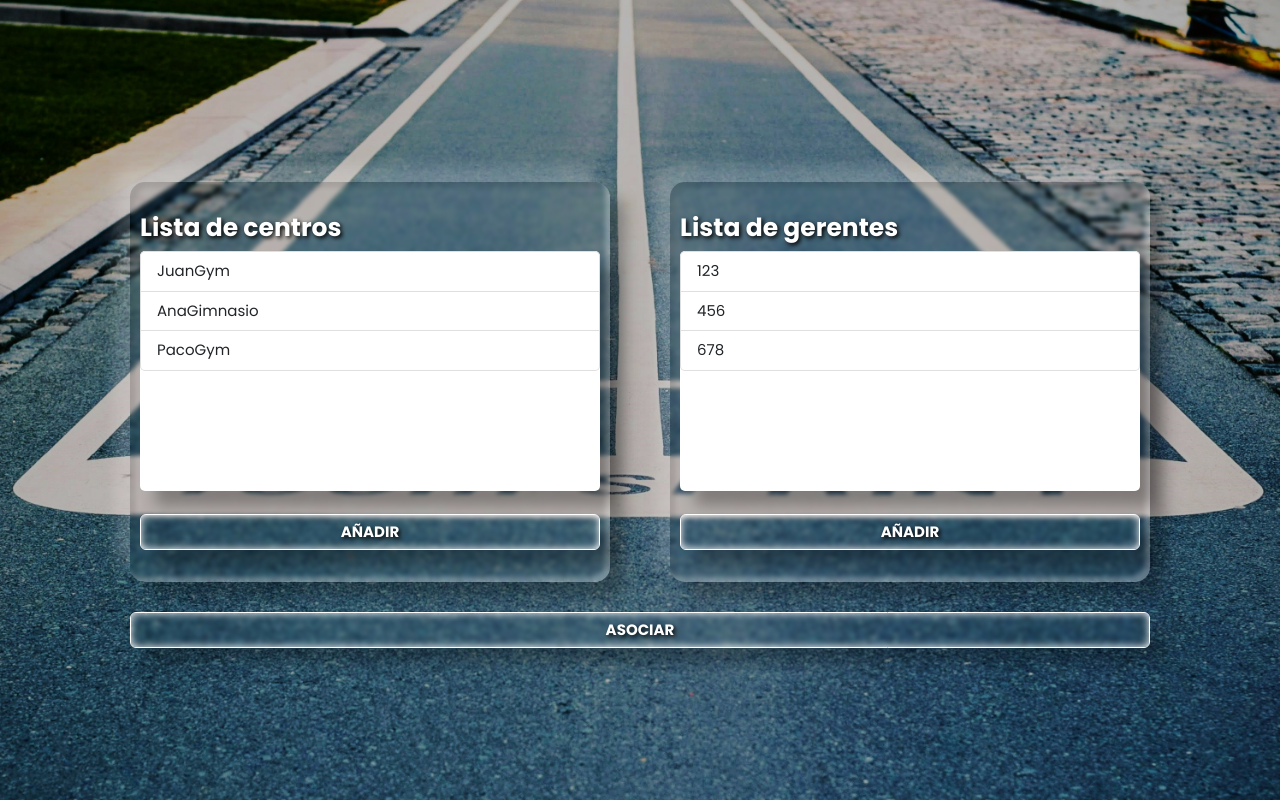
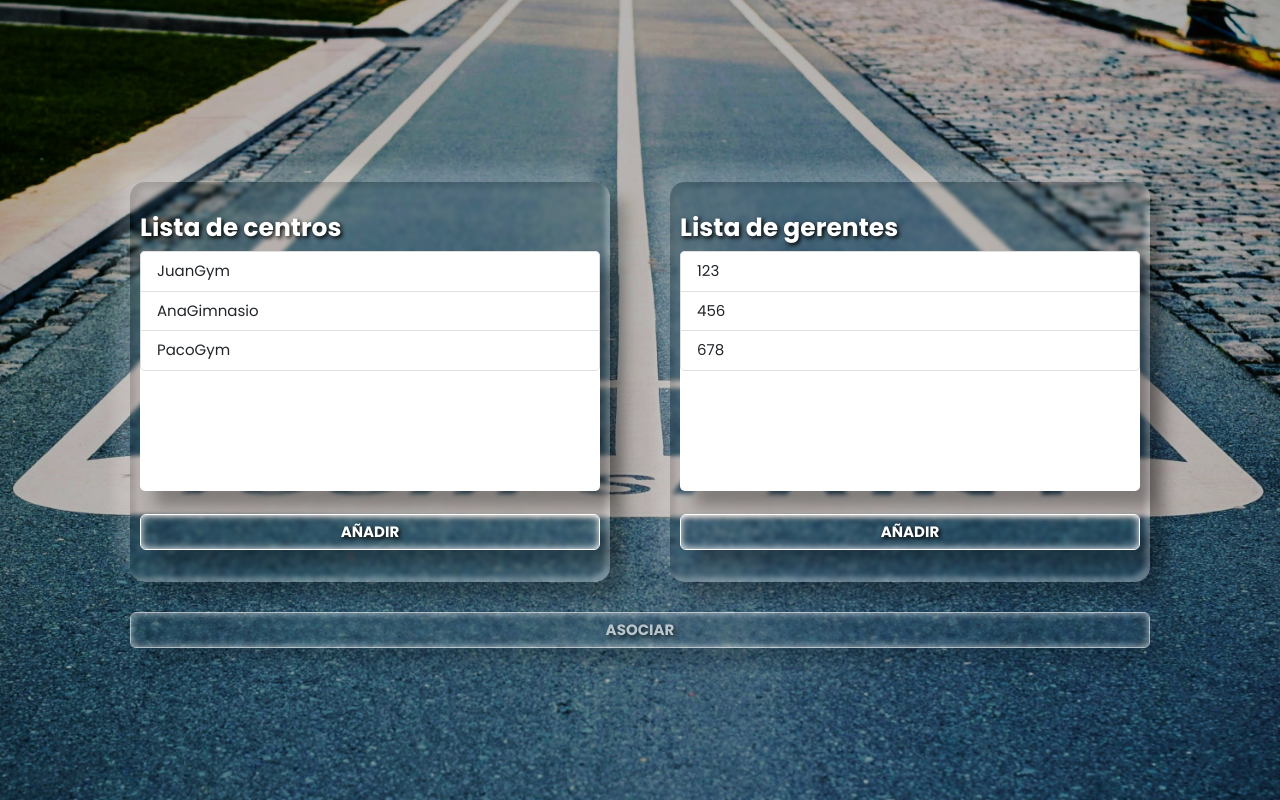
Before and after one commit to SII-Informatica-UMA/ciklum-webbuilders360, an Angular app in the folder project/my-app/: page / in a window 1280 px wide. Built offline with nearby package versions, Linux system fonts and the light colour scheme.

Commit message:
falta terminar asociar

```diff
--- a/project/my-app/src/app/app.component.css
+++ b/project/my-app/src/app/app.component.css
@@ -143,6 +143,7 @@ body{
     width: 1020px;
     background-color: transparent rgb(255, 255, 255, 0.2);
     backdrop-filter: blur(2px);
+
 }
 
 .btn:hover{
--- a/project/my-app/src/app/app.component.html
+++ b/project/my-app/src/app/app.component.html
@@ -50,6 +50,6 @@
       Mensajes aparecerían aquí
     </ng-template>
   </div>
-  <button id="asociarBtn" type="button" class="btn" (click)="asociar()" *ngIf="esAdmin; else null">ASOCIAR</button>
+  <button id="asociarBtn" type="button" class="btn" [disabled]="isButtonDisabled" (click)="asociar()" *ngIf="esAdmin; else null">ASOCIAR</button>
   </body>
 </html>
--- a/project/my-app/src/app/app.component.ts
+++ b/project/my-app/src/app/app.component.ts
@@ -21,9 +21,13 @@ export class AppComponent implements OnInit {
 
   centros: Centro [] = [];
   centroElegido?: Centro;
+  centroSelect: boolean = false;
 
   gerentes: Gerente [] = [];
   gerenteElegido?: Gerente;
+  gerenteSelect: boolean = false;
+
+  isButtonDisabled: boolean = true;
 
   constructor(private centrosService: CentrosService, private gerentesService: GerentesService,
     private modalService: NgbModal) { }
@@ -38,6 +42,8 @@ export class AppComponent implements OnInit {
 
   elegirCentro(centro: Centro): void {
     this.centroElegido = centro;
+    this.centroSelect = true;
+    this.isButtonDisabled=!(this.centroSelect&&this.gerenteSelect);
     let ref = this.modalService.open(DetalleCentroComponent);
     ref.componentInstance.centro = centro;
     /*AÑADIDO PARA EDITAR DATOS*/
@@ -83,6 +89,8 @@ export class AppComponent implements OnInit {
 
   elegirGerente(gerente: Gerente): void {
     this.gerenteElegido = gerente;
+    this.gerenteSelect = true;
+    this.isButtonDisabled=!(this.centroSelect&&this.gerenteSelect);
     let ref = this.modalService.open(DetalleGerenteComponent);
     ref.componentInstance.gerente = gerente;
     /*AÑADIDO PARA EDITAR DETALLES*/
@@ -123,8 +131,12 @@ export class AppComponent implements OnInit {
   }
 
   asociar(): void {
+   if(!this.isButtonDisabled){
+
+   }
 
   }
+
 
 // MENSAJES
 
```
